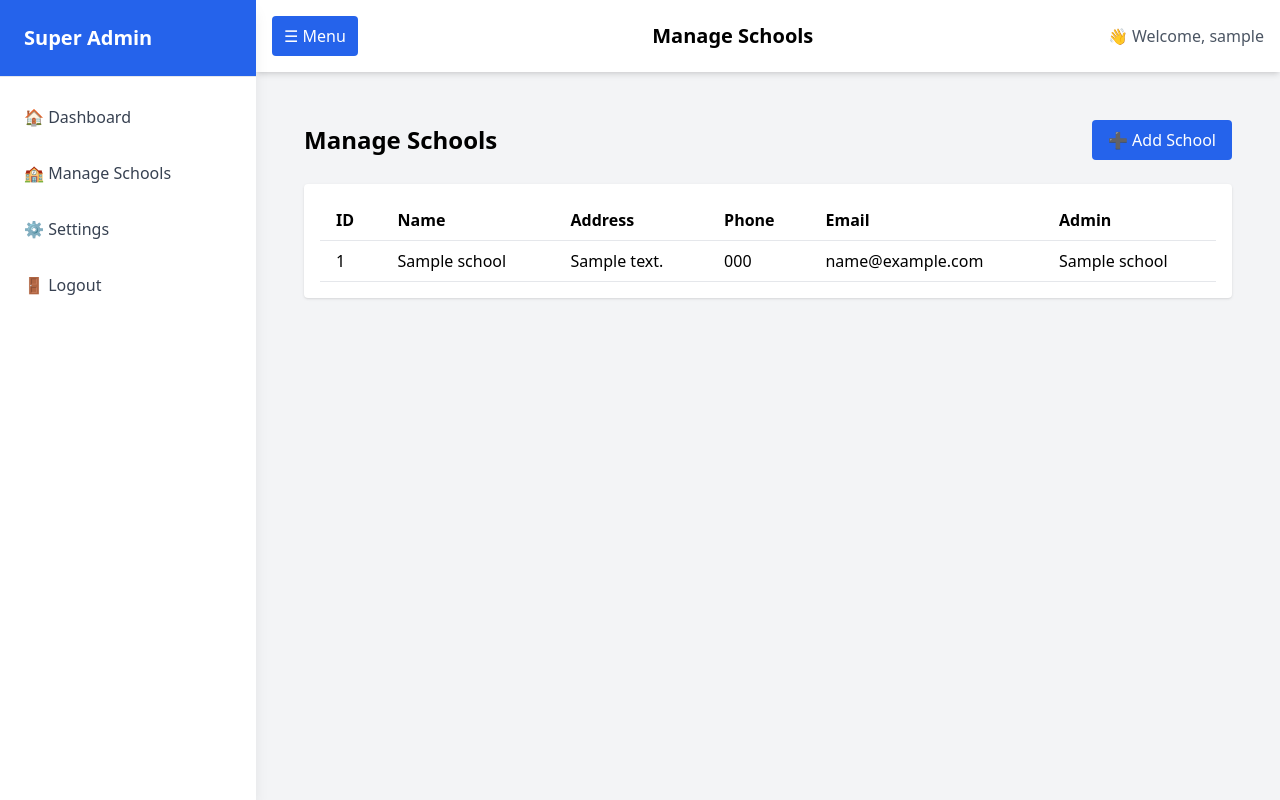
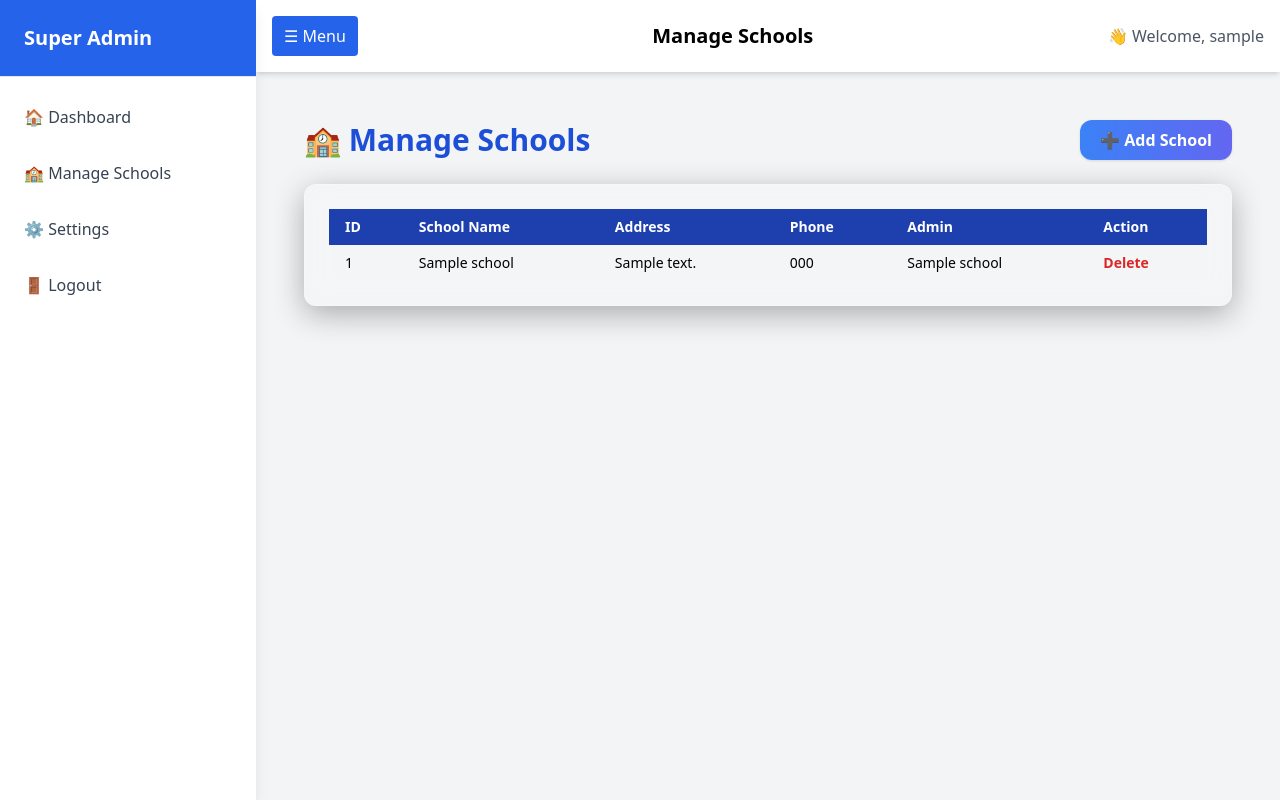
Before and after one commit to Sushil9863/school_management_system, a PHP site: page /shikshalaya/superadmin/manage_schools.php in a window 1280 px wide. Run offline with PHP 8.4, Linux system fonts and the light colour scheme; the visitor is signed in with stand-in values (Sample User, id 1); tables that the repository leaves empty or names only in its code hold one stand-in row (values such as "Sample post"); some libraries are stand-ins or nearby versions.

Commit message:
changes made by darshan updated

```diff
--- a/superadmin/manage_school_contents.php
+++ b/superadmin/manage_school_contents.php
@@ -24,6 +24,38 @@ function custom_hash($password) {
     }
     return strtoupper($result);
 }
+
+
+if (isset($_GET['delete'])) {
+    $school_id = intval($_GET['delete']);
+    $stmt = $conn->prepare("SELECT admin_name FROM schools WHERE id = ?");
+    $stmt->bind_param("i", $school_id);
+    $stmt->execute();
+    $stmt->bind_result($admin_username);
+    $stmt->fetch();
+    $stmt->close();
+
+    $conn->begin_transaction();
+    try {
+        $stmt1 = $conn->prepare("DELETE FROM schools WHERE id = ?");
+        $stmt1->bind_param("i", $school_id);
+        $stmt1->execute();
+        $stmt1->close();
+
+        $stmt2 = $conn->prepare("DELETE FROM users WHERE username = ?");
+        $stmt2->bind_param("s", $admin_username);
+        $stmt2->execute();
+        $stmt2->close();
+
+        $conn->commit();
+        header("Location: manage_schools.php");
+        exit;
+    } catch (Exception $e) {
+        $conn->rollback();
+        echo "<p class='text-red-600'>Error: " . $e->getMessage() . "</p>";
+    }
+}
+
 
 if ($_SERVER['REQUEST_METHOD'] === 'POST') {
     $name = $conn->real_escape_string($_POST['school_name']);
@@ -57,36 +89,43 @@ if ($_SERVER['REQUEST_METHOD'] === 'POST') {
 $schools = $conn->query("SELECT * FROM schools ORDER BY id DESC");
 
 ?>
-
+<style>
+        .glass {
+            background: rgba(255, 255, 255, 0.1);
+            backdrop-filter: blur(15px);
+            box-shadow: 0 8px 30px rgba(0, 0, 0, 0.3);
+            border: 1px solid rgba(255, 255, 255, 0.25);
+        }
+    </style>
 <main class="p-6">
     <div class="flex justify-between items-center mb-6">
-        <h1 class="text-2xl font-bold">Manage Schools</h1>
-        <button onclick="showSchoolModal()" class="px-4 py-2 bg-blue-600 text-white rounded hover:bg-blue-700">
-            ➕ Add School
-        </button>
+        <h1 class="text-3xl font-bold text-blue-700">🏫 Manage Schools</h1>
+        <button onclick="showSchoolModal()" class="px-5 py-2 bg-gradient-to-r from-blue-500 to-indigo-500 text-white font-semibold rounded-xl shadow hover:scale-105">➕ Add School</button>
     </div>
 
-    <div class="bg-white shadow rounded p-4 overflow-auto">
-        <table class="w-full text-left border-collapse">
+    <div class="glass bg-white/30 backdrop-blur-md p-6 rounded-xl shadow-xl overflow-auto">
+        <table class="w-full text-left text-sm">
             <thead>
-                <tr class="border-b">
+                <tr class="bg-blue-800 text-white">
                     <th class="py-2 px-4">ID</th>
-                    <th class="py-2 px-4">Name</th>
+                    <th class="py-2 px-4">School Name</th>
                     <th class="py-2 px-4">Address</th>
                     <th class="py-2 px-4">Phone</th>
-                    <th class="py-2 px-4">Email</th>
                     <th class="py-2 px-4">Admin</th>
+                    <th class="py-2 px-4">Action</th>
                 </tr>
             </thead>
             <tbody>
-                <?php while($row = $schools->fetch_assoc()): ?>
-                    <tr class="border-b hover:bg-gray-50">
-                        <td class="py-2 px-4"><?= htmlspecialchars($row['id']) ?></td>
+                <?php while ($row = $schools->fetch_assoc()): ?>
+                    <tr class="hover:bg-blue-50">
+                        <td class="py-2 px-4"><?= $row['id'] ?></td>
                         <td class="py-2 px-4"><?= htmlspecialchars($row['name']) ?></td>
                         <td class="py-2 px-4"><?= htmlspecialchars($row['address']) ?></td>
                         <td class="py-2 px-4"><?= htmlspecialchars($row['phone']) ?></td>
-                        <td class="py-2 px-4"><?= htmlspecialchars($row['email']) ?></td>
                         <td class="py-2 px-4"><?= htmlspecialchars($row['admin_name']) ?></td>
+                        <td class="py-2 px-4">
+                            <a href="?delete=<?= $row['id'] ?>" onclick="return confirm('Are you sure you want to delete this school?')" class="text-red-600 font-semibold hover:underline">Delete</a>
+                        </td>
                     </tr>
                 <?php endwhile; ?>
             </tbody>
@@ -94,39 +133,39 @@ $schools = $conn->query("SELECT * FROM schools ORDER BY id DESC");
     </div>
 </main>
 
-<div id="schoolModal" class="hidden fixed inset-0 bg-black bg-opacity-30 backdrop-blur-sm flex items-center justify-center z-50">
-    <div class="bg-white p-6 rounded shadow-lg w-full max-w-lg">
-        <h2 class="text-xl font-semibold mb-4">Add New School</h2>
+<div id="schoolModal" class="hidden fixed inset-0 bg-black/50 backdrop-blur-sm flex items-center justify-center z-50">
+    <div class="glass animate-fade-in p-8 rounded-2xl shadow-2xl w-full max-w-2xl">
+        <h2 class="text-2xl font-bold text-white mb-4">➕ Add New School</h2>
         <form method="POST" action="">
             <div class="grid grid-cols-1 md:grid-cols-2 gap-4">
                 <div>
-                    <label class="block text-gray-700 mb-1">School Name</label>
-                    <input type="text" name="school_name" required class="w-full px-3 py-2 border rounded">
+                    <label class='block text-white font-medium mb-1'>School Name</label>
+                    <input type='text' name='school_name' placeholder='School Name' required pattern='.{3,}' title='Minimum 3 characters' class='w-full px-4 py-2 rounded-lg bg-white/70 border border-white placeholder-gray-600 transition' />
                 </div>
                 <div>
-                    <label class="block text-gray-700 mb-1">Address</label>
-                    <input type="text" name="address" required class="w-full px-3 py-2 border rounded">
+                    <label class='block text-white font-medium mb-1'>Address</label>
+                    <input type='text' name='address' placeholder='Address' required pattern='.{3,}' title='Minimum 3 characters' class='w-full px-4 py-2 rounded-lg bg-white/70 border border-white placeholder-gray-600 transition' />
                 </div>
                 <div>
-                    <label class="block text-gray-700 mb-1">Phone</label>
-                    <input type="text" name="phone" required class="w-full px-3 py-2 border rounded">
+                    <label class='block text-white font-medium mb-1'>Phone</label>
+                    <input type='text' name='phone' placeholder='Phone' required pattern='^(97|98)\d{8}$' title='Phone must start with 97 or 98 and contain 10 digits' class='w-full px-4 py-2 rounded-lg bg-white/70 border border-white placeholder-gray-600 transition' />
                 </div>
                 <div>
-                    <label class="block text-gray-700 mb-1">Email</label>
-                    <input type="email" name="email" required class="w-full px-3 py-2 border rounded">
+                    <label class='block text-white font-medium mb-1'>Email</label>
+                    <input type='email' name='email' placeholder='Email' required pattern='^[a-zA-Z0-9._%+-]+@gmail\.com$' title='Email must be a valid @gmail.com address' class='w-full px-4 py-2 rounded-lg bg-white/70 border border-white placeholder-gray-600 transition' />
                 </div>
                 <div>
-                    <label class="block text-gray-700 mb-1">Admin Username</label>
-                    <input type="text" name="admin_name" required class="w-full px-3 py-2 border rounded">
+                    <label class='block text-white font-medium mb-1'>Admin Username</label>
+                    <input type='text' name='admin_name' placeholder='Admin Username' required pattern='.{3,}' title='Minimum 3 characters' class='w-full px-4 py-2 rounded-lg bg-white/70 border border-white placeholder-gray-600 transition' />
                 </div>
                 <div>
-                    <label class="block text-gray-700 mb-1">Admin Password</label>
-                    <input type="password" name="admin_password" required class="w-full px-3 py-2 border rounded">
+                    <label class='block text-white font-medium mb-1'>Admin Password</label>
+                    <input type='password' name='admin_password' placeholder='Admin Password' required pattern='.{3,}' title='Minimum 3 characters' class='w-full px-4 py-2 rounded-lg bg-white/70 border border-white placeholder-gray-600 transition' />
                 </div>
             </div>
-            <div class="flex justify-end space-x-2 mt-4">
-                <button type="button" onclick="hideSchoolModal()" class="px-4 py-2 bg-gray-300 hover:bg-gray-400 rounded">Cancel</button>
-                <button type="submit" class="px-4 py-2 bg-blue-600 text-white hover:bg-blue-700 rounded">Add</button>
+            <div class="flex justify-end space-x-4 mt-6">
+                <button type="button" onclick="hideSchoolModal()" class="px-4 py-2 rounded-lg bg-gray-300 hover:bg-gray-400 transition font-semibold">Cancel</button>
+                <button type="submit" class="px-6 py-2 rounded-lg bg-gradient-to-r from-blue-600 to-indigo-600 text-white hover:scale-105 hover:shadow-xl transition font-semibold">Add</button>
             </div>
         </form>
     </div>
```
Also changed, not shown: a_settings_content.php (+14 -12 lines).
